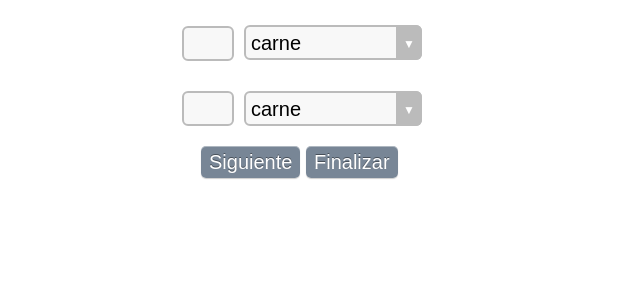
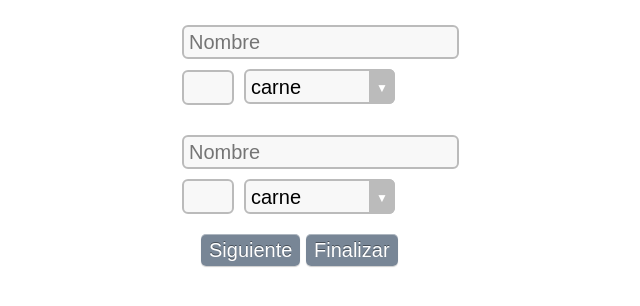
Before and after one commit to tonchis/empanadas, a plain HTML site: page views/index.html in a window 1280 px wide. Both pictures are taken after a click on the link "Siguiente". Shown: the whole page, without its empty margins (248-888 px from the left). Drawn offline with Linux system fonts and the light colour scheme.

Commit message:
Adds name input.

```diff
--- a/public/css/style.css
+++ b/public/css/style.css
@@ -74,16 +74,20 @@ a.button:active {
 }
 
 input {
-  width: 40px;
-  height: 24px;
   border: 2px solid #bbb;
   padding: 4px 3px 3px 5px;
   background: #f8f8f8;
   outline: none;
+  margin: 0;
 
   border-radius: 6px;
   -moz-border-radius: 6px;
   -webkit-border-radius: 6px;
+}
+
+input[type="number"] {
+  width: 40px;
+  height: 24px;
 }
 
 input::-webkit-outer-spin-button,
@@ -115,12 +119,6 @@ label.custom-select {
   border-radius: 6px;
 }
 
-@media screen and (-webkit-min-device-pixel-ratio:0) {
-  .custom-select select {
-    padding-right: 30px;
-  }
-}
-
 .custom-select select:focus {
   -webkit-box-shadow: 0 0 3px 1px #c00;
   -moz-box-shadow: 0 0 3px 1px #c00;
--- a/public/js/app.js
+++ b/public/js/app.js
@@ -1,20 +1,23 @@
-var template = document.getElementById("pair-template");
+var pairTemplate = document.getElementById("pair-template");
 var orders = document.getElementById("orders");
 var newOrder = document.getElementById("new-order");
 var finish = document.getElementById("finish");
 var finalOrder = document.getElementById("final-order");
+var orderTemplate = document.getElementById("order-template");
 var li;
 var ul;
 
-function copyTemplateInto(element) {
+function copyTemplateInto(template, element) {
   for(var i = 0; i < template.children.length; i++) {
     element.appendChild(template.children[i].cloneNode(true));
   }
+
+  return element.lastElementChild;
 }
 
 function addPair(order) {
   li = document.createElement("li");
-  copyTemplateInto(li);
+  copyTemplateInto(pairTemplate, li);
   order.appendChild(li);
 
   var input = li.getElementsByTagName("input")[0];
@@ -34,22 +37,21 @@ request.onreadystatechange = function() {
       var option = document.createElement("option");
       option.setAttribute("value", property);
       option.innerHTML = flavours[property];
-      template.getElementsByTagName("select")[0].appendChild(option);
+      pairTemplate.getElementsByTagName("select")[0].appendChild(option);
     }
 
-    addPair(orders.firstElementChild);
+    ul = copyTemplateInto(orderTemplate, orders);
+    addPair(ul);
   }
 }
 request.open("GET", "/js/flavours.json");
 request.send();
 
 newOrder.addEventListener("click", function() {
-  var currentId = parseInt(orders.lastElementChild.getAttribute("data-id")) + 1;
-  ul = document.createElement("ul");
-  ul.setAttribute("data-id", currentId);
-  ul.setAttribute("id", "order-" + currentId);
+  var currentId = parseInt(orders.lastElementChild.getAttribute("data-order-id")) + 1;
+  ul = copyTemplateInto(orderTemplate, orders);
+  ul.setAttribute("data-order-id", currentId);
   addPair(ul);
-  orders.appendChild(ul);
 });
 
 function addOrders() {
@@ -57,7 +59,8 @@ function addOrders() {
   for(var i = 0; i < orders.getElementsByTagName("ul").length; i++) {
     var order = orders.getElementsByTagName("ul")[i];
 
-    for(var j = 0; j < order.getElementsByTagName("li").length; j++) {
+    // Starting from 1 to skip the name.
+    for(var j = 1; j < order.getElementsByTagName("li").length; j++) {
       var pair = order.getElementsByTagName("li")[j];
       var amount = parseInt(pair.getElementsByTagName("input")[0].value);
       var flavour = pair.getElementsByTagName("select")[0].value;
--- a/views/index.html
+++ b/views/index.html
@@ -7,13 +7,8 @@
 
   <body>
     <div class="wrapper">
-      <div id="orders">
-        <ul id=order-0 data-id="0">
-        </ul>
-      </div>
-
-      <div id="final-order" class="final-order">
-      </div>
+      <div id="orders"></div>
+      <div id="final-order" class="final-order"></div>
 
       <div class="buttons">
         <a id="new-order" class="button">Siguiente</a>
@@ -27,6 +22,13 @@
           </select>
         </label>
       </div>
+
+      <div id="order-template" style="display: none;">
+        <ul data-order-id="0">
+          <li><input placeholder="Nombre" /></li>
+        </ul>
+      </div>
+
       <script id="app-js" type="text/javascript" src="/js/app.js"></script>
     </div>
   </body>
```
